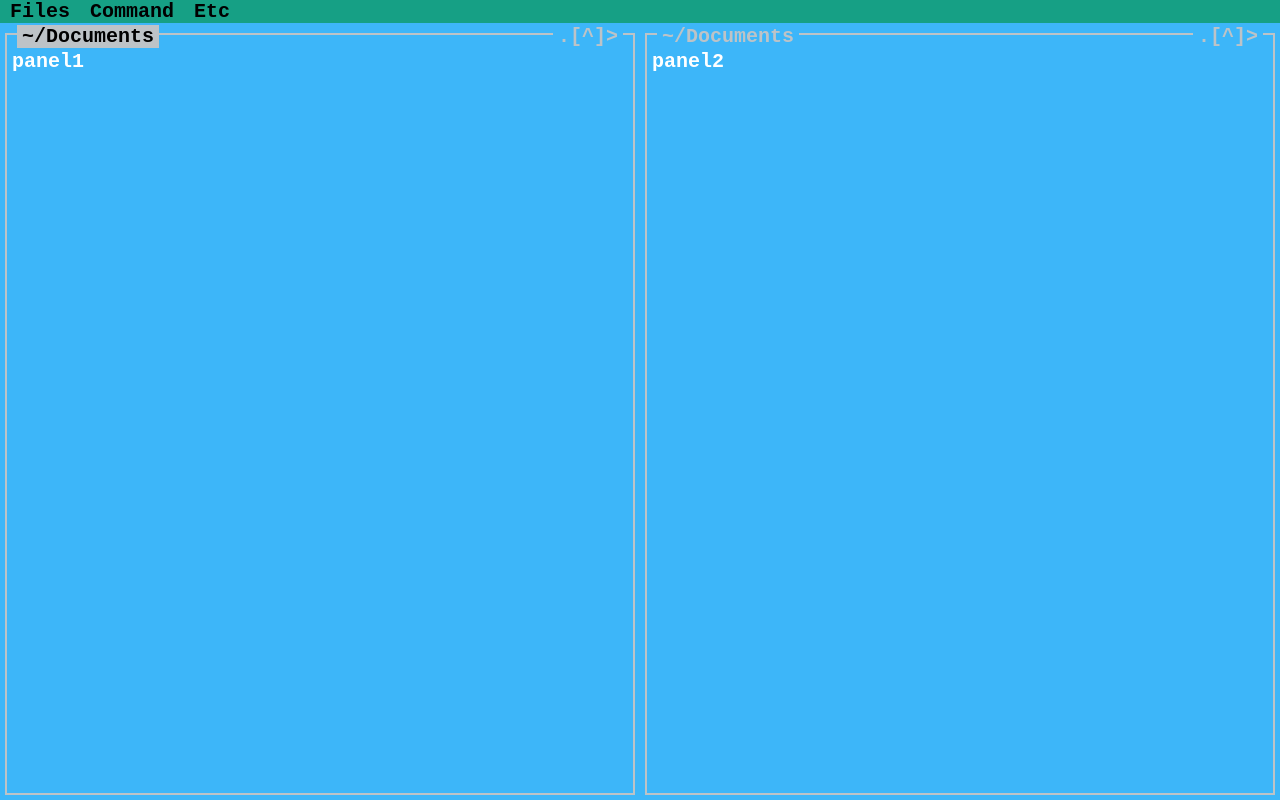
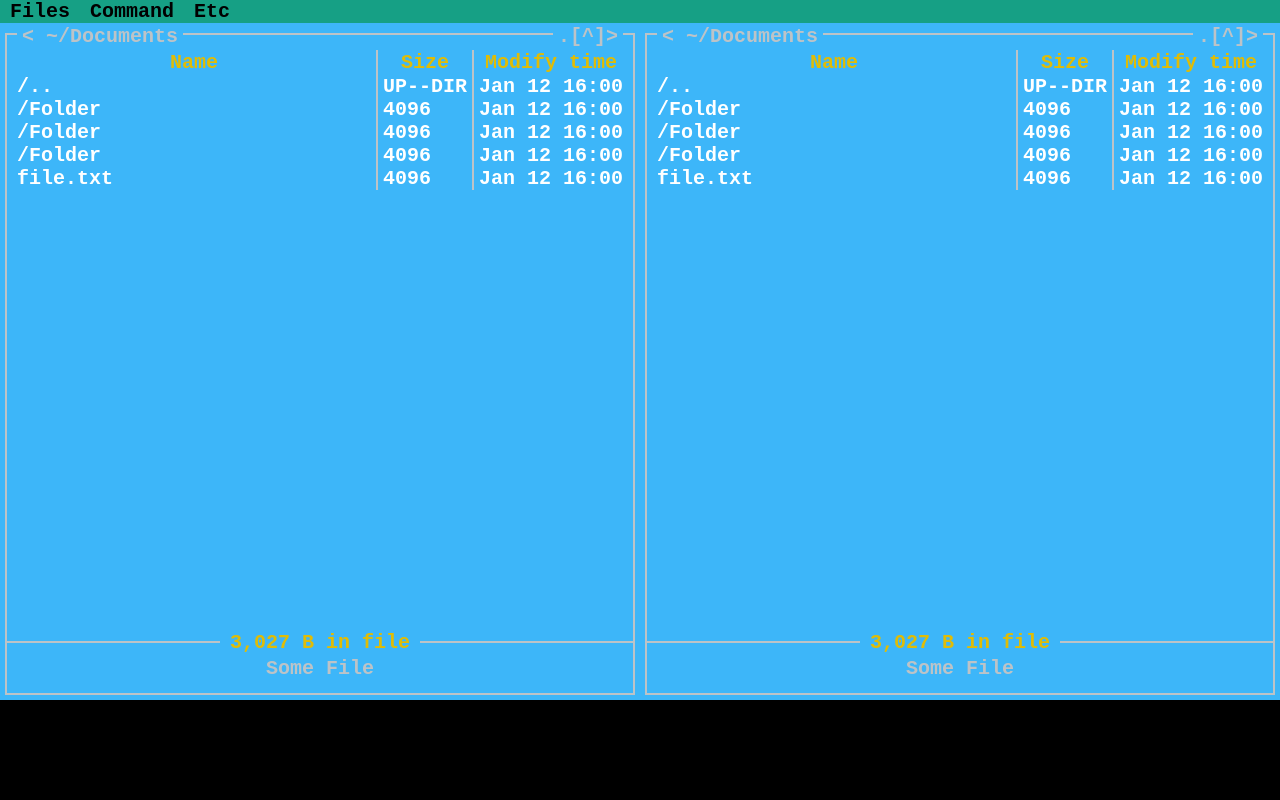
Before and after one commit to igor-yuzkiv/vanilla-lab, a website: page midnight-commander/index.html in a window 1280 px wide. Drawn offline with Linux system fonts and the light colour scheme.

Commit message:
midnight-commander: layout

```diff
--- a/midnight-commander/index.html
+++ b/midnight-commander/index.html
@@ -18,9 +18,89 @@
                 </ul>
             </div>
 
-            <div class="panel panel-active" data-breadcrumb="~/Documents">panel1</div>
-            <div class="panel" data-breadcrumb="~/Documents">panel2</div>
-            <div class="commandline"></div>
+            <div class="panel" data-breadcrumb="< ~/Documents" tabindex="1">
+                <div class="panel-explorer">
+                    <table>
+                        <thead>
+                            <tr>
+                                <th width="60%">Name</th>
+                                <th>Size</th>
+                                <th>Modify time</th>
+                            </tr>
+                        </thead>
+                        <tbody>
+                            <tr>
+                                <td>/..</td>
+                                <td>UP--DIR</td>
+                                <td>Jan 12 16:00</td>
+                            </tr>
+                            <tr>
+                                <td>/Folder</td>
+                                <td>4096</td>
+                                <td>Jan 12 16:00</td>
+                            </tr>
+                            <tr>
+                                <td>/Folder</td>
+                                <td>4096</td>
+                                <td>Jan 12 16:00</td>
+                            </tr>
+                            <tr>
+                                <td>/Folder</td>
+                                <td>4096</td>
+                                <td>Jan 12 16:00</td>
+                            </tr>
+                            <tr>
+                                <td>file.txt</td>
+                                <td>4096</td>
+                                <td>Jan 12 16:00</td>
+                            </tr>
+                        </tbody>
+                    </table>
+                </div>
+                <div class="panel-footer"><span>Some File</span></div>
+            </div>
+            <div class="panel" data-breadcrumb="< ~/Documents" tabindex="2">
+                <div class="panel-explorer">
+                    <table>
+                        <thead>
+                            <tr>
+                                <th>Name</th>
+                                <th>Size</th>
+                                <th>Modify time</th>
+                            </tr>
+                        </thead>
+                        <tbody>
+                            <tr>
+                                <td>/..</td>
+                                <td>UP--DIR</td>
+                                <td>Jan 12 16:00</td>
+                            </tr>
+                            <tr>
+                                <td>/Folder</td>
+                                <td>4096</td>
+                                <td>Jan 12 16:00</td>
+                            </tr>
+                            <tr>
+                                <td>/Folder</td>
+                                <td>4096</td>
+                                <td>Jan 12 16:00</td>
+                            </tr>
+                            <tr>
+                                <td>/Folder</td>
+                                <td>4096</td>
+                                <td>Jan 12 16:00</td>
+                            </tr>
+                            <tr>
+                                <td>file.txt</td>
+                                <td>4096</td>
+                                <td>Jan 12 16:00</td>
+                            </tr>
+                        </tbody>
+                    </table>
+                </div>
+                <div class="panel-footer"><span>Some File</span></div>
+            </div>
+            <div class="command-line"></div>
         </main>
         <script src="index.js" type="module"></script>
     </body>
--- a/midnight-commander/styles.css
+++ b/midnight-commander/styles.css
@@ -4,7 +4,7 @@
     --primary: #3db6f9;
     --gray: #bdc3c7;
     --green: #16a085;
-    --gold: #fbcc7d;
+    --gold: #e0bc06;
     --border-size: 2px;
 }
 
@@ -25,10 +25,9 @@ body {
 
 .container {
     display: grid;
-    grid-template-rows: auto 1fr;
-    grid-template-areas: 'top top' 'lPanel rPanel';
+    grid-template-rows: auto 1fr auto;
+    grid-template-areas: 'top top' 'lPanel rPanel' 'command command';
     height: 100%;
-    padding-bottom: 5px;
 }
 
 .top-navigation {
@@ -45,36 +44,6 @@ body {
     }
 }
 
-.panel {
-    position: relative;
-    border-width: var(--border-size);
-    border-color: var(--gray);
-    border-style: solid;
-    margin: 10px 5px 0 5px;
-    padding: 15px 5px 5px 5px;
-
-    &::before,
-    &::after {
-        background-color: var(--primary);
-        color: var(--gray);
-        padding: 0 5px;
-    }
-
-    &::before {
-        content: attr(data-breadcrumb);
-        position: absolute;
-        top: -10px;
-        left: 10px;
-    }
-
-    &::after {
-        content: '.[^]>';
-        position: absolute;
-        top: -10px;
-        right: 10px;
-    }
-}
-
 .panel:first-child {
     grid-area: lPanel;
 }
@@ -83,7 +52,95 @@ body {
     grid-area: rPanel;
 }
 
-.panel-active::before {
+.panel {
+    display: flex;
+    flex-direction: column;
+    position: relative;
+    border-width: var(--border-size);
+    border-color: var(--gray);
+    border-style: solid;
+    margin: 10px 5px 5px 5px;
+}
+
+.panel::before,
+.panel::after {
+    background-color: var(--primary);
+    color: var(--gray);
+    padding: 0 5px;
+}
+
+.panel::before {
+    content: attr(data-breadcrumb);
+    position: absolute;
+    top: -10px;
+    left: 10px;
+}
+
+.panel::after {
+    content: '.[^]>';
+    position: absolute;
+    top: -10px;
+    right: 10px;
+}
+
+.panel:focus::before {
     background-color: var(--gray);
     color: var(--black);
 }
+
+.panel-explorer {
+    flex: 1;
+    padding: 15px 5px 5px 5px;
+}
+.panel-explorer table {
+    width: 100%;
+    border-collapse: collapse;
+    white-space: nowrap;
+    overflow: hidden;
+
+    & thead {
+        color: var(--gold);
+    }
+
+    & thead th:first-child {
+        width: 60%;
+    }
+
+    & td:nth-child(n + 2):not(:last-child),
+    th:nth-child(n + 2):not(:last-child) {
+        border-width: 0 var(--border-size);
+        border-color: var(--gray);
+        border-style: solid;
+    }
+    & td {
+        padding: 0 5px;
+    }
+}
+
+.panel-footer {
+    position: relative;
+    height: 50px;
+    display: flex;
+    flex-direction: row;
+    align-items: center;
+    justify-content: center;
+    border-top-width: var(--border-size);
+    border-top-color: var(--gray);
+    border-top-style: solid;
+    color: var(--gray);
+}
+
+.panel-footer::before {
+    content: '3,027 B in file';
+    position: absolute;
+    top: -12px;
+    background-color: var(--primary);
+    padding: 0px 10px;
+    color: var(--gold);
+}
+
+.command-line {
+    grid-area: command;
+    height: 100px;
+    background-color: var(--black);
+}
```
